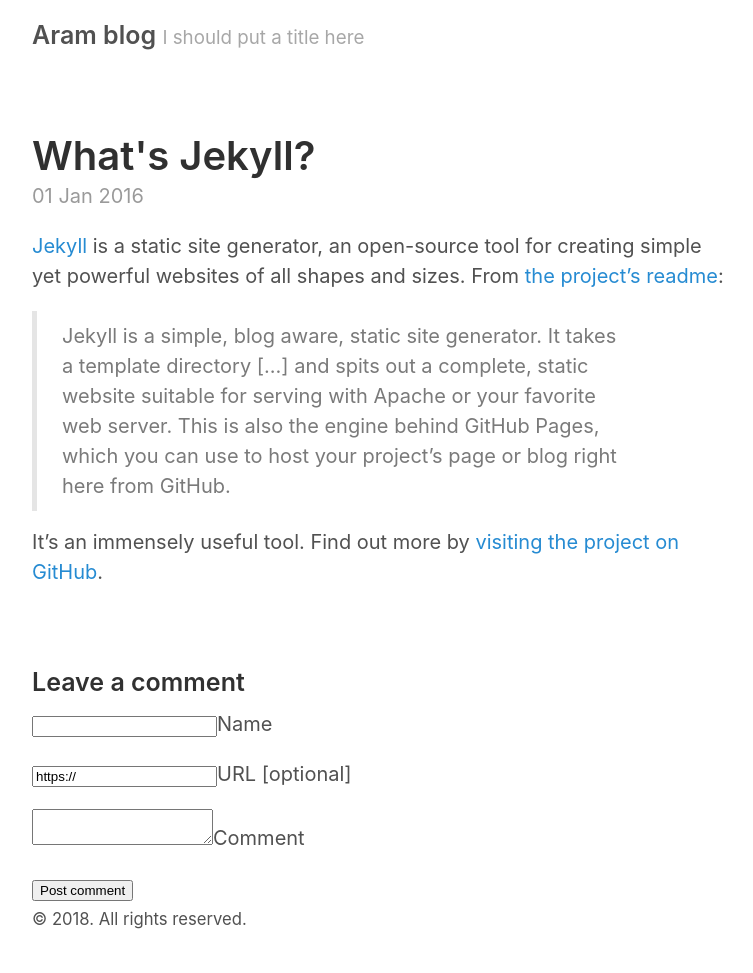
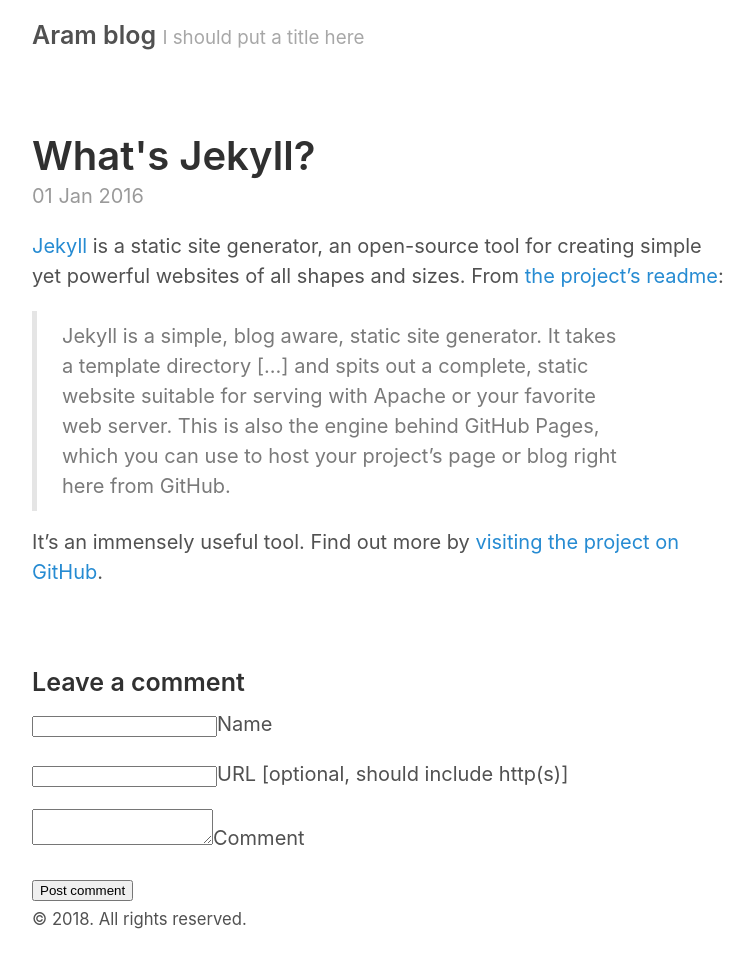
Before and after one commit to quantum-aram/quantum-aram.github.io, a Jekyll site: the page built from _posts/2016-01-01-whats-jekyll.md, in a window 1280 px wide. Shown: the whole page, without its empty margins (258-1011 px from the left). Built offline with Jekyll 4.4.1, drawn with Linux system fonts in a browser that asks for light colours.

Commit message:
comments

```diff
--- a/_includes/comments-new.html
+++ b/_includes/comments-new.html
@@ -4,7 +4,7 @@
 <input type="hidden" id="comment-parent" name="fields[replying_to]" value="">
   <input name="fields[slug]" type="hidden" value="{{ page.slug }}">
   <p><label><input name="fields[name]" type="text">Name</label></p>
-  <p><label><input name="fields[url]" type="url" value="https://">URL [optional]</label></p>
+  <p><label><input name="fields[url]" type="url">URL [optional, should include http(s)]</label></p>
   <p><label><textarea name="fields[message]"></textarea>Comment</label></p>
   <input type="hidden" name="options[reCaptcha][siteKey]" value="6LfVFWUUAAAAAOnpeIdiAbGeH4SLr5-GJOYJ_blk">
   <input type="hidden" name="options[reCaptcha][secret]" value="JjOazPQR1zsoWO4STaeCexh8N/rn1Cp0a2SY4ejm2Zxw6qLEUMgujDJcyl3fwlnUPScEtN2dVwQlBhNGOTXinJ9Zkr4Fb31SJpgJ/d/a70WZ2UobI1qeUOi4W5xbXxEXyjNYkGFCkX79ODY8Evc+aXoNbe17h07iDcksc0tqfL0=">
--- a/_includes/comments.html
+++ b/_includes/comments.html
@@ -7,7 +7,7 @@
 </h3>
   {% for comment in comments %}
     <p>
-      {% if comment.url != empty %}<a href="{{comment.url}}">{% endif %}
+      {% if comment.url != blank %}<a href="{{comment.url}}">{% endif %}
       <b>{{ comment.name }}</b>
       {% if comment.url != empty %}</a>{% endif %} &nbsp;
       <i>{{ comment.date | date: '%B %d, %Y' }}</i></p>
--- a/_includes/head.html
+++ b/_includes/head.html
@@ -17,4 +17,10 @@
   <script src='https://www.google.com/recaptcha/api.js'></script>
 </head>
 
-<div class="g-recaptcha" data-sitekey="YOUR-SITE-KEY"></div>
+<div class="g-recaptcha" data-sitekey="6LfVFWUUAAAAAOnpeIdiAbGeH4SLr5-GJOYJ_blk"></div>
+<script src="https://www.google.com/recaptcha/api.js" async defer></script>
+<script>
+   function YourOnSubmitFn(token) {
+     	document.getElementById("your-form-id").submit();
+   }
+</script>
```
